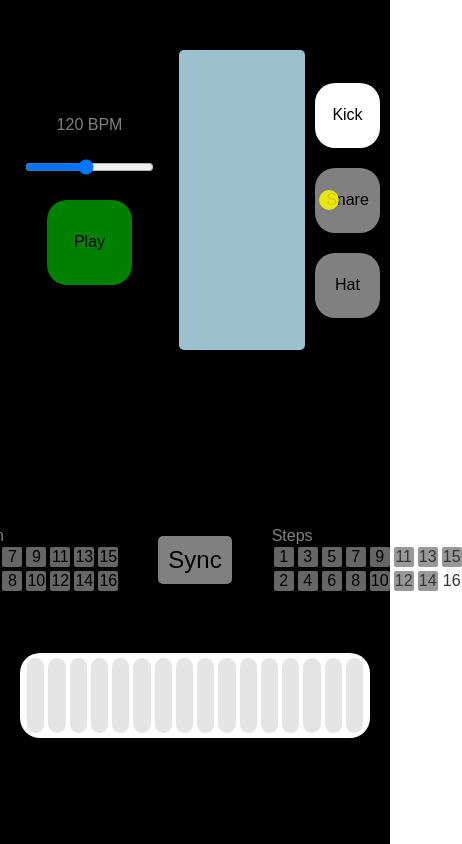
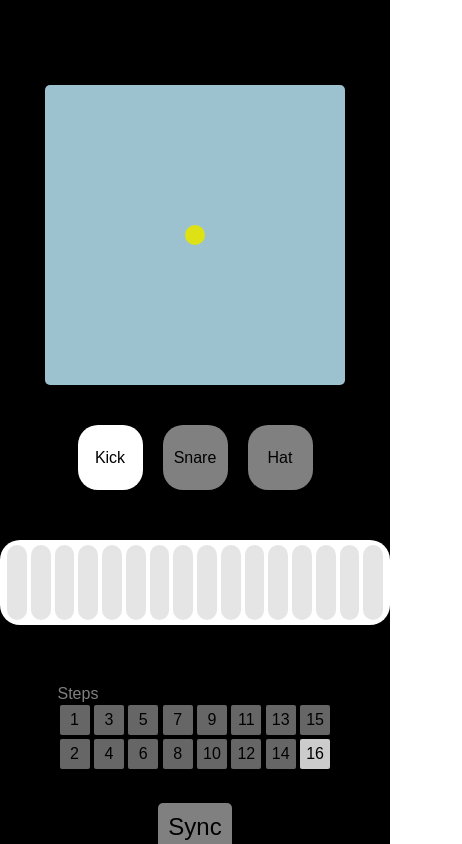
Before and after one commit to MalgAmoe/Badaboom, a React (Create React App) app in the folder client/: page / in a window 390 px wide. Shown: the top 844 px of the page, 462 px wide, since content can reach past the window. Built offline with nearby package versions, Linux system fonts and the light colour scheme.

Commit message:
feat: overall look and media queries

```diff
--- a/client/src/App.js
+++ b/client/src/App.js
@@ -14,13 +14,13 @@ const styles = {
   mainContainer: {
     display: 'flex',
     flexDirection: 'column',
-    height: '100vh'
+
   },
   soundControl: {
     height:400,
   },
   sequencerControl: {
-    flex: 1
+    heihgt: 400
   }
 }
 
@@ -114,12 +114,12 @@ class App extends Component {
           changeSound={this.changeSound}
           sequencerList={this.state.sequencers}
           changeSequencer={this.changeSequencer}
+          activeSequencer={this.state.activeSequencer}/>
+        <SequencerControl
+          style={styles.sequencerControl}
           startStop={this.startStop}
           tempo={this.state.tempo}
           changeTempo={this.changeTempo}
-          activeSequencer={this.state.activeSequencer}/>
-        <SequencerControl
-          style={styles.sequencerControl}
           sequencer={this.state.activeSequencer}
           addStep={this.addStep}
           changeStepNumber={this.changeStepNumber}
--- a/client/src/components/Selector.js
+++ b/client/src/components/Selector.js
@@ -6,6 +6,7 @@ const styles = {
     width: 55,
     borderRadius: 20,
     display: 'flex',
+    flexDirection: 'row',
     justifyContent: 'center',
     alignItems: 'center',
     padding: 5,
--- a/client/src/components/Start.js
+++ b/client/src/components/Start.js
@@ -2,8 +2,8 @@ import React, { Component } from 'react'
 
 const Styles = {
   start: {
-    height: 75,
-    width: 75,
+    height: 50,
+    width: '50%',
     borderRadius: 20,
     display: 'flex',
     justifyContent: 'center',
@@ -11,6 +11,7 @@ const Styles = {
     color: 'black',
     padding: 5,
     cursor: 'pointer',
+    margin: 20
   }
 }
 
--- a/client/src/components/StepParameter.js
+++ b/client/src/components/StepParameter.js
@@ -2,8 +2,8 @@ import React, { Component } from 'react'
 
 const styles = {
   button: {
-    width: 20,
-    height: 20,
+    width: 30,
+    height: 30,
     display: 'flex',
     justifyContent: 'center',
     alignItems: 'center',
@@ -16,8 +16,8 @@ const styles = {
     opacity: 0.8
   },
   selector: {
-    height: 48,
-    width: 190,
+    height: 70,
+    width: 275,
     display: 'flex',
     flexDirection: 'column',
     justifyContent: 'flex-start',
@@ -28,27 +28,11 @@ const styles = {
     color: 'grey',
   },
   container: {
-    margin: 40
+    margin: 20
   }
 }
 
 class ParameterValue extends Component {
-  // state = {
-  //   selected: this.props.selected,
-  //   value: this.props.value
-  // }
-  // //
-  // componentWillReceiveProps(nextProps) {
-  //   this.setState({
-  //     selected: nextProps.selected,
-  //     value: nextProps.value
-  //   })
-  //   console.log(nextProps.selected);
-  // }
-
-  // componentWillReceiveProps(nextProps) {
-  //   console.log(nextProps);
-  // }
 
   changeValue = () => {
     this.props.change(this.props.value)
--- a/client/src/components/Xy.js
+++ b/client/src/components/Xy.js
@@ -5,6 +5,7 @@ const styles = {
     position: 'relative',
     width: 300,
     height: 300,
+    margin: 30,
     borderRadius: 5,
     backgroundColor: 'lightblue',
     opacity: 0.9,
--- a/client/src/containers/SequencerControl.js
+++ b/client/src/containers/SequencerControl.js
@@ -1,22 +1,29 @@
 import React, { Component } from 'react';
 import Timeline from './Timeline'
 import StepParameter from '../components/StepParameter'
+import TransportControl from './TransportControl'
 
 const styles = {
   seqContainer: {
     width: '100%',
     backgroundColor: 'black',
-    flex:1,
+    height: 600,
     display: 'flex',
     flexDirection: 'column',
     alignItems: 'center',
-    justifyContent: 'center'
+    justifyContent: 'flex-start'
+  },
+  timeline: {
+    width: '100%',
+    display: 'flex',
+    justifyContent: 'center',
+    alignItems: 'center',
   },
   style: {
     width: '100%',
     display: 'flex',
     justifyContent: 'center',
-    alignItems: 'center'
+    alignItems: 'center',
   },
   sync: {
     color: 'black',
@@ -24,6 +31,7 @@ const styles = {
     fontSize: 'x-large',
     backgroundColor: 'grey',
     padding: 10,
+    margin: 10,
     borderRadius: 5
   }
 }
@@ -37,24 +45,28 @@ class SequencerControl extends Component{
   render() {
     return (
       <div style={styles.seqContainer}>
-        <div style={styles.style}>
+        <div style={styles.timeline}>
+          <Timeline
+            steps={this.props.sequencer.steps.filter((step, index) => this.filterSteps(step, index))}
+            addStep={this.props.addStep}/>
+        </div>
+        <div style={styles.style} className={'parametersDirection'}>
           <StepParameter
-            functionality='Resolution'
-            selected={this.props.sequencer.resolution}
-            change={this.props.changeResolution}/>
+            functionality='Steps'
+            selected={this.props.sequencer.division}
+            change={this.props.changeStepNumber}/>
           <div
             onClick={this.props.sync}
             style={styles.sync}>Sync</div>
           <StepParameter
-            functionality='Steps'
-            selected={this.props.sequencer.division}
-            change={this.props.changeStepNumber}/>
+            functionality='Bars'
+            selected={this.props.sequencer.resolution}
+            change={this.props.changeResolution}/>
         </div>
-        <div style={styles.style}>
-          <Timeline
-            steps={this.props.sequencer.steps.filter((step, index) => this.filterSteps(step, index))}
-            addStep={this.props.addStep}/>
-        </div>
+        <TransportControl
+          tempo={this.props.tempo}
+          changeTempo={this.props.changeTempo}
+          startStop={this.props.startStop}/>
       </div>
     )
   }
--- a/client/src/containers/SoundControl.js
+++ b/client/src/containers/SoundControl.js
@@ -1,15 +1,15 @@
 import React, { Component } from 'react';
 import XyPad from '../components/Xy'
 import SoundSelector from './SoundSelector'
-import TransportControl from './TransportControl'
+
 
 const styles = {
   controls: {
     display: 'flex',
-    flexDirection: 'row',
-    justifyContent: 'space-around',
+    flexDirection: 'column',
+    justifyContent: 'flex-end',
     alignItems: 'center',
-    height: 400,
+    height: 500,
     backgroundColor: 'black',
     opacity: 1
   }
@@ -20,10 +20,6 @@ class SoundControl extends Component{
     const { changeSound, ...rest } = this.props
     return (
       <div style={styles.controls}>
-        <TransportControl
-          tempo={this.props.tempo}
-          changeTempo={this.props.changeTempo}
-          startStop={this.props.startStop}/>
         <XyPad
           changeSound={this.props.changeSound}
           x={this.props.activeSequencer.sound.x}
--- a/client/src/containers/SoundSelector.js
+++ b/client/src/containers/SoundSelector.js
@@ -4,7 +4,7 @@ import Selector from '../components/Selector'
 const styles = {
   selectorContainer: {
     display: 'flex',
-    flexDirection: 'column',
+    flexDirection: 'row',
     justifyContent: 'space-around',
   },
   button: {
@@ -17,7 +17,7 @@ const styles = {
     alignItems: 'center',
     color: 'white',
     padding: 5,
-    cursor: 'pointer',
+    cursor: 'pointer'
   }
 }
 
--- a/client/src/containers/Timeline.js
+++ b/client/src/containers/Timeline.js
@@ -1,5 +1,6 @@
 import  React, { Component } from 'react';
 import Step from '../components/Step'
+import './style.css'
 
 const styles = {
   timeline: {
@@ -10,15 +11,14 @@ const styles = {
     display: 'flex',
     justifyContent: 'space-around',
     alignItems: 'center',
-    padding: 5,
-    margin: 20
+    padding: 5
   }
 }
 
 class Timeline extends Component {
   render() {
     return (
-      <div style={styles.timeline}>
+      <div style={styles.timeline} className={'timelineSize'}>
         {
           this.props.steps.map((step, i) => (
             <Step key={i} stepNum={i} velocity={step} addStep={this.props.addStep}/>
--- a/client/src/containers/TransportControl.js
+++ b/client/src/containers/TransportControl.js
@@ -5,9 +5,10 @@ import Slider from '../components/Slider'
 
 const styles = {
   transport: {
+    width: '100%',
     display: 'flex',
     flexDirection: 'column',
-    justifyContent: 'center',
+    justifyContent: 'space-around',
     alignItems: 'center'
   }
 }
--- /dev/null
+++ b/client/src/containers/style.css
@@ -0,0 +1,18 @@
+@media (min-width: 720px) {
+  .timelineSize {
+    margin: 40px;
+  }
+  .parametersDirection {
+    flex-direction: row;
+  }
+}
+@media (max-width: 720px) {
+  .timelineSize {
+    margin: 40px;
+    margin-left: 0px;
+    margin-right: 0px;
+  }
+  .parametersDirection {
+    flex-direction: column;
+  }
+}
```
